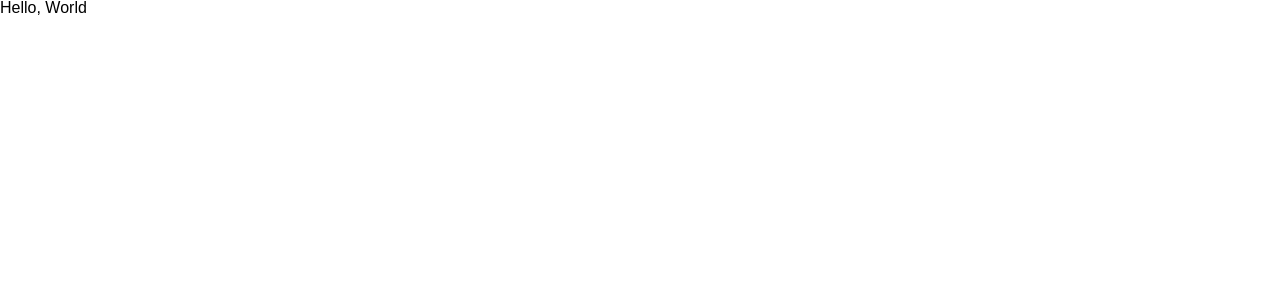
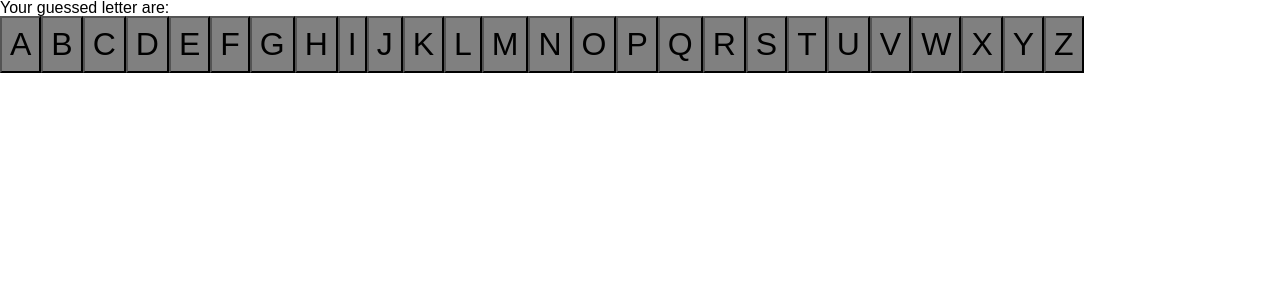
Before and after one commit to Amheisern/Snowman, a React (Vite) app: page / in a window 1280 px wide. Shown: the top 300 px of the page. Built offline with nearby package versions, Linux system fonts and the light colour scheme.

Commit message:
changed to upper case and css changes

```diff
--- a/src/App.tsx
+++ b/src/App.tsx
@@ -1,5 +1,60 @@
-import React from 'react'
+import React, { useState } from 'react'
+import words from './words.json'
+const ALPHABET = [
+  'A',
+  'B',
+  'C',
+  'D',
+  'E',
+  'F',
+  'G',
+  'H',
+  'I',
+  'J',
+  'K',
+  'L',
+  'M',
+  'N',
+  'O',
+  'P',
+  'Q',
+  'R',
+  'S',
+  'T',
+  'U',
+  'V',
+  'W',
+  'X',
+  'Y',
+  'Z',
+]
+//How to store the state in a variable
+export function App() {
+  const [guessedLetters, setGuessedLetters] = useState('')
+  const [secretWord, setSecretWord] = useState(words[0])
 
-export function App() {
-  return <div>Hello, World </div>
+  function clickOnLetter(letter: string) {
+    // Makes a new state USING the old state plus the new letter
+    setGuessedLetters(guessedLetters + letter)
+  }
+  console.log(guessedLetters)
+
+  return (
+    <div>
+      <div>Your guessed letter are: {guessedLetters}</div>
+      {ALPHABET.map(function (letter) {
+        return (
+          <button
+            key={letter}
+            onClick={function () {
+              clickOnLetter(letter)
+            }}
+            disabled={guessedLetters.includes(letter)}
+          >
+            {letter}
+          </button>
+        )
+      })}
+    </div>
+  )
 }
--- a/src/index.scss
+++ b/src/index.scss
@@ -20,3 +20,16 @@ body {
   margin: 0;
   min-height: 100%;
 }
+
+button {
+  font-size: 2rem;
+  background: grey;
+  margin: 0;
+  padding: 0.5rem;
+}
+
+button:disabled {
+  background: #ccc;
+  opacity: 0.5;
+  cursor: not-allowed;
+}
```
